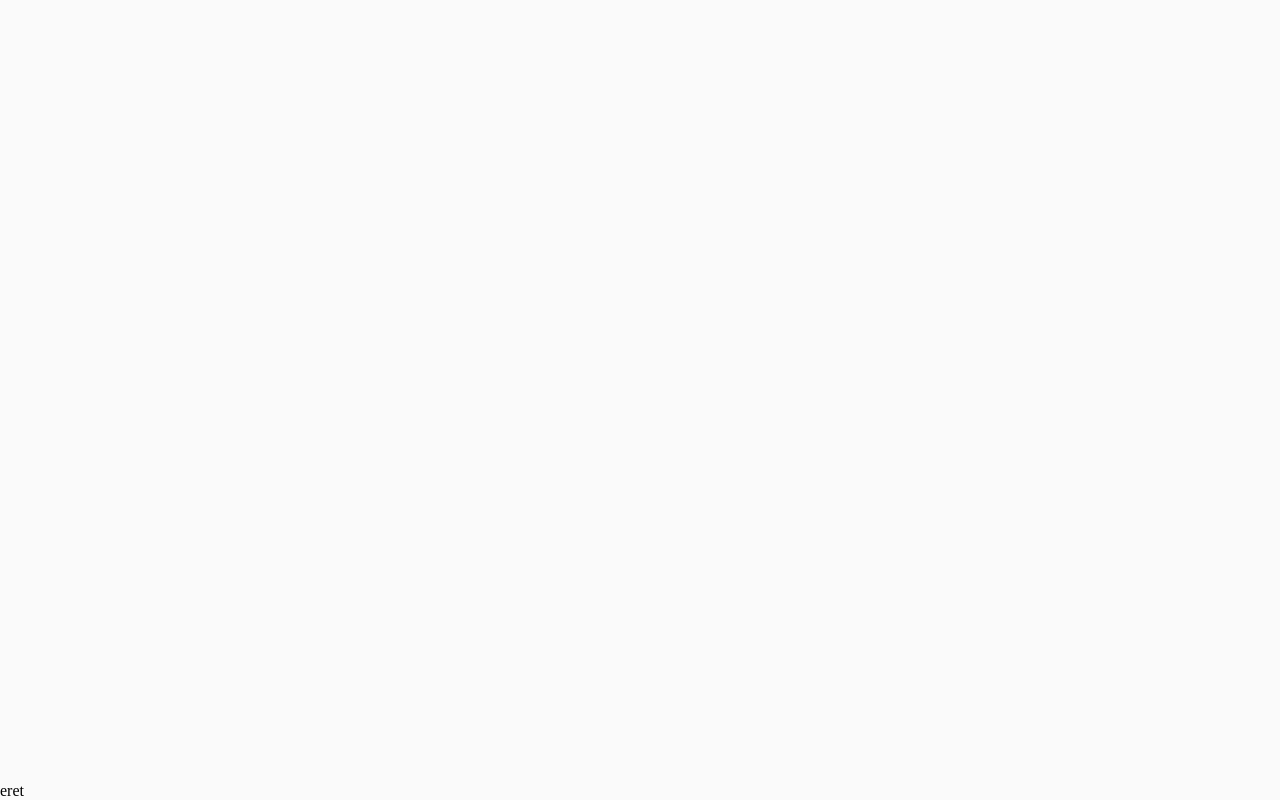
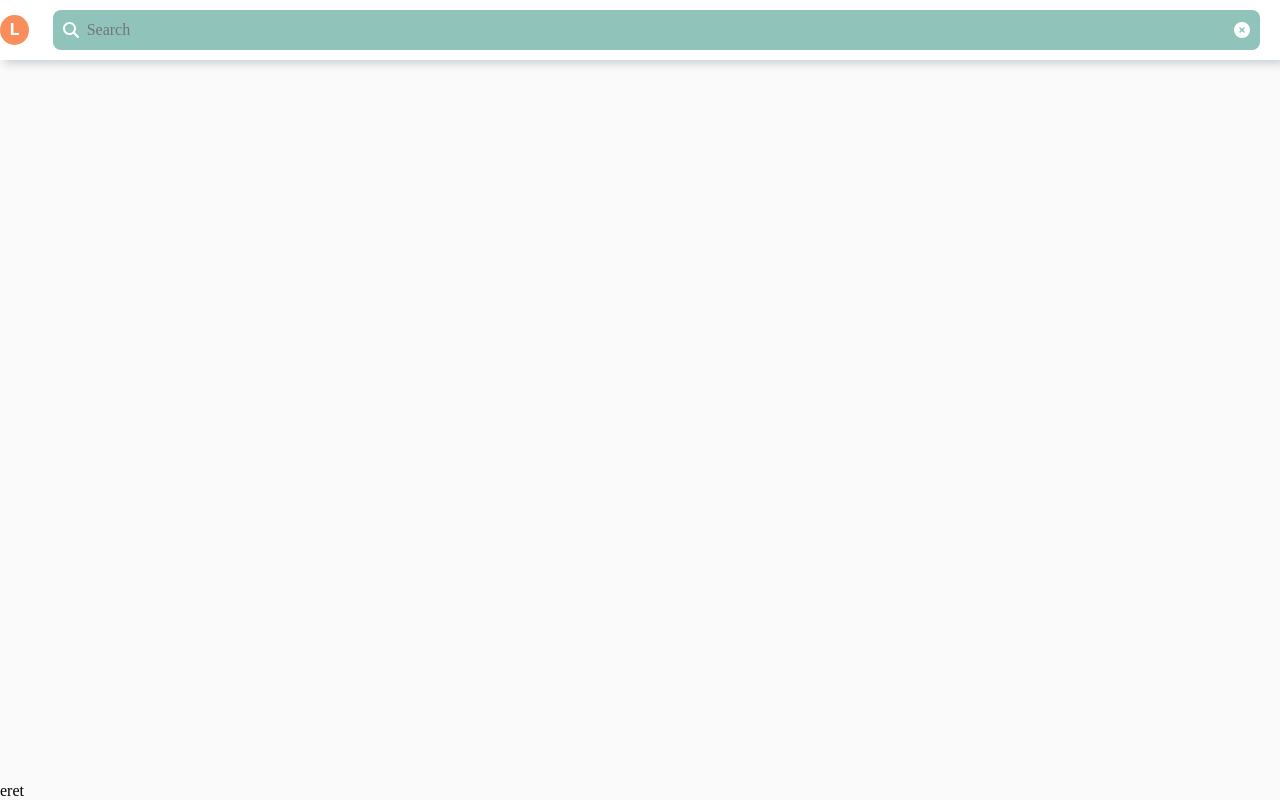
Before and after one commit to ElGansoDorado/LessMan, a React (Vite) app: page / in a window 1280 px wide. Shown: the top 800 px of the page. Built offline with nearby package versions, Linux system fonts and the light colour scheme.

Commit message:
added: search input

```diff
--- a/src/components/Header/Header.module.css
+++ b/src/components/Header/Header.module.css
@@ -2,6 +2,15 @@
     height: 60px;
 
     color: var(--main-text-color);
+    background-color: #FFF;
+
+    z-index: 2;
+    position: sticky;
+    top: 0;
+
+    -webkit-box-shadow: 4px 4px 8px 0px rgba(34, 60, 80, 0.2);
+    -moz-box-shadow: 4px 4px 8px 0px rgba(34, 60, 80, 0.2);
+    box-shadow: 4px 4px 8px 0px rgba(34, 60, 80, 0.2);
 }
 
 .container {
@@ -11,11 +20,8 @@
     margin: 0 auto;
     gap: 24px;
 
-    position: sticky;
-    top: 0;
-
     display: flex;
-    justify-content: end;
+    justify-content: space-between;
     align-items: center;
 }
 
@@ -27,14 +33,22 @@
 }
 
 .menu {
+    font-size: 24px;
     display: flex;
     gap: 12px;
 }
 
-.menu a {
-    color: var(--main-text-color);
+.logo {
+    width: 35px;
+    height: 30px;
+
+    border-radius: 50%;
+
+    background-color: #F98E5D;
+    color: #FFF;
+    cursor: pointer;
+
+    text-align: center;
+    font: 600 18px/30px 'Courier New';
+    vertical-align: middle;
 }
-
-.menu a:hover {
-    color: var(--main-text-color-hover);
-}
--- a/src/components/Header/Header.tsx
+++ b/src/components/Header/Header.tsx
@@ -4,9 +4,18 @@ import { NavLink } from 'react-router'
 import { FontAwesomeIcon } from '@fortawesome/react-fontawesome'
 import { faHome, faCircleUser, faBell, faTicket, faList } from '@fortawesome/free-solid-svg-icons'
 
+import { useState } from 'react'
+import Search from '../UI/input/Search/Search'
+
 export default function Header() {
+    const [search, setSearch] = useState('');
+
     return <header className={classes.header}>
         <div className={classes.container}>
+            <p className={classes.logo} data-tooltip="Home">L</p>
+
+            <Search value={search} setValue={setSearch} />
+
             <ul className={classes.menu}>
                 <li data-tooltip="Poster">
                     <NavLink to={'/poster'}>
@@ -28,6 +37,7 @@ export default function Header() {
             </ul>
 
             <hr className={classes.separator} />
+
             <NavLink to={'/profile'} data-tooltip="Profile">
                 <FontAwesomeIcon icon={faCircleUser} color='#F98E5D' size='2x' />
             </NavLink>
--- /dev/null
+++ b/src/components/UI/input/Search/Search.module.css
@@ -0,0 +1,19 @@
+.box {
+    width: 100%;
+    height: 40px;
+
+    padding: 5px 10px;
+    border-radius: 8px;
+
+    display: flex;
+    align-items: center;
+    gap: 8px;
+
+    background-color: #90C3BA;
+    color: #FFF;
+}
+
+.input {
+    width: 100%;
+    height: 100%;
+}
--- /dev/null
+++ b/src/components/UI/input/Search/Search.tsx
@@ -0,0 +1,17 @@
+import classes from './Search.module.css'
+
+import { FontAwesomeIcon } from '@fortawesome/react-fontawesome'
+import { faMagnifyingGlass, faCircleXmark } from '@fortawesome/free-solid-svg-icons'
+
+type Props = {
+    value: string;
+    setValue: Function;
+}
+
+export default function Search({value, setValue} : Props) {
+    return <label className={classes.box}>
+        <FontAwesomeIcon icon={faMagnifyingGlass} />
+        <input placeholder='Search' type="text" value={value} onChange={(event) => setValue(event.target.value)} className={classes.input} />
+        <FontAwesomeIcon icon={faCircleXmark} onClick={() => setValue('')}/>
+    </label>
+}
--- a/src/configs/routesConfig.tsx
+++ b/src/configs/routesConfig.tsx
@@ -1,4 +1,5 @@
 import { Route, createBrowserRouter, createRoutesFromElements } from "react-router";
+import { getAllPosts } from "../api/getPosts";
 
 import App from "../App";
 import Profile from "../pages/Profile/Profile";
@@ -8,7 +9,7 @@ const router = createBrowserRouter(
   createRoutesFromElements(
     <Route path='/' element={<App />}>
       <Route path="/profile" element={<Profile />}/>
-      <Route path="/poster" element={<Posters />}/>
+      <Route path="/poster" loader={getAllPosts} element={<Posters />}/>
     </Route>
   )
 )
--- a/src/pages/Posters/Posters.tsx
+++ b/src/pages/Posters/Posters.tsx
@@ -1,27 +1,15 @@
 import classes from "./Posters.module.css"
 
 import PosterItem from "../../components/PosterItem/PosterItem"
-import { getAllPosts } from "../../api/getPosts";
-import { useEffect, useState } from "react";
+import { useLoaderData } from "react-router";
 
 export default function Posters() {
-    const [posts, setPosts] = useState<any[]>([]);
-    const [loading, setLoading] = useState(true);
-
-    useEffect(() => {
-        getAllPosts()
-            .then(setPosts)
-            .finally(() => setLoading(false));
-    }, []);
+    const list = useLoaderData<any[]>();
 
     return <>
         <section className={classes.box}>
 
-            {loading ? <h1>Loading...</h1> :
-            <>
-                {posts.map((post) => (<PosterItem title={post.title} text={post.body}/>))}
-            </>
-            }
+            {list.map((post) => (<PosterItem key={post.title} title={post.title} text={post.body}/>))}
         </section>
     </>
 }
--- a/src/reset.css
+++ b/src/reset.css
@@ -98,15 +98,18 @@ body {
 
 [data-tooltip]::after {
     content: attr(data-tooltip); /* Выводим текст */
+    width: max-content;
+    padding: 4px 16px;
+    border-radius: 2px;
+
     position: absolute;
-    width: max-content;
     left: 0;
     top: 0;
+
+    font-size: 16px;
     background: #FFF;
     color: #000;
-    padding: 4px 16px;
     box-shadow: 2px 2px 5px rgba(0, 0, 0, 0.3);
-    border-radius: 2px;
     pointer-events: none;
     opacity: 0;
     transition: 1s;
```
